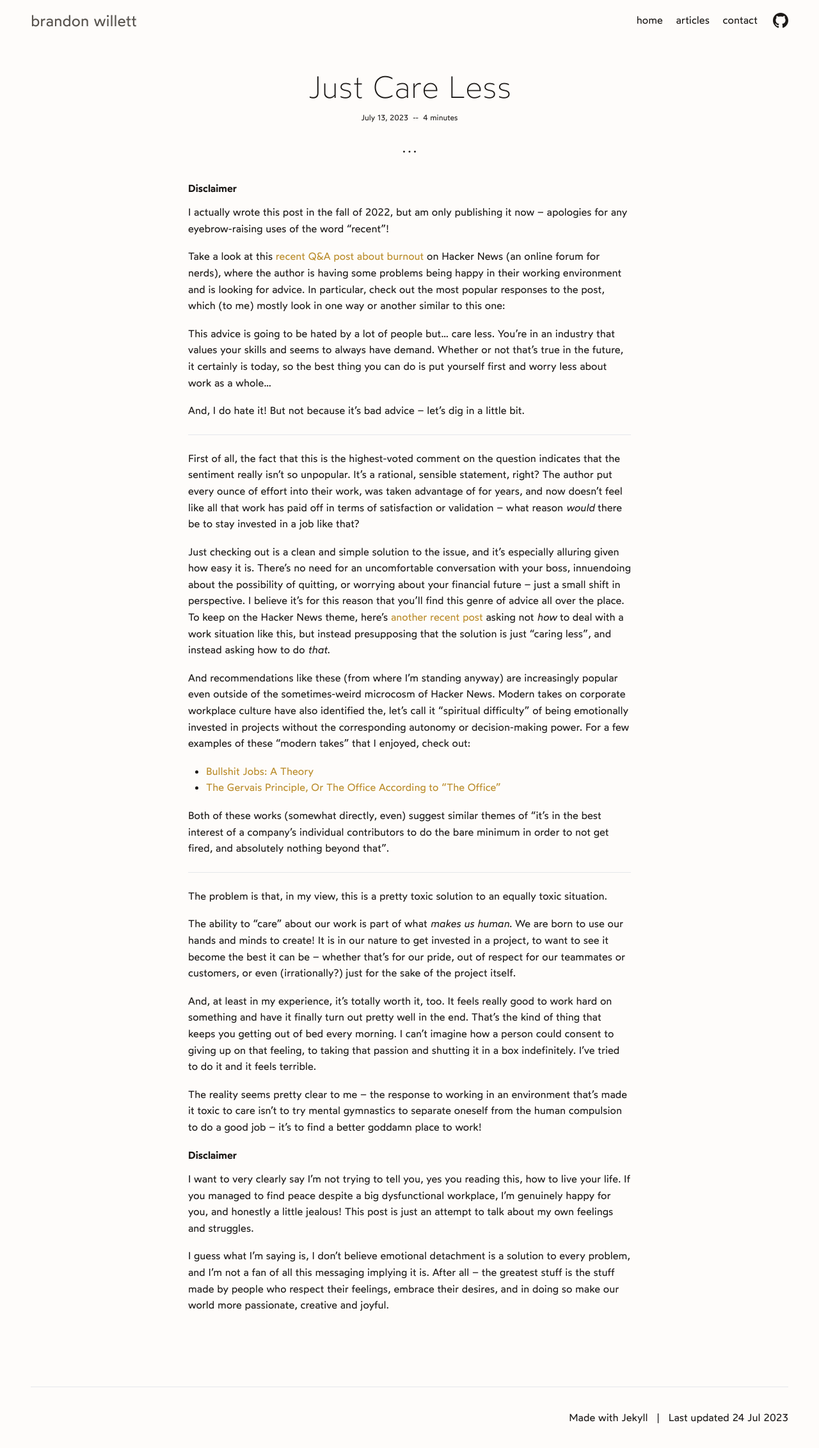
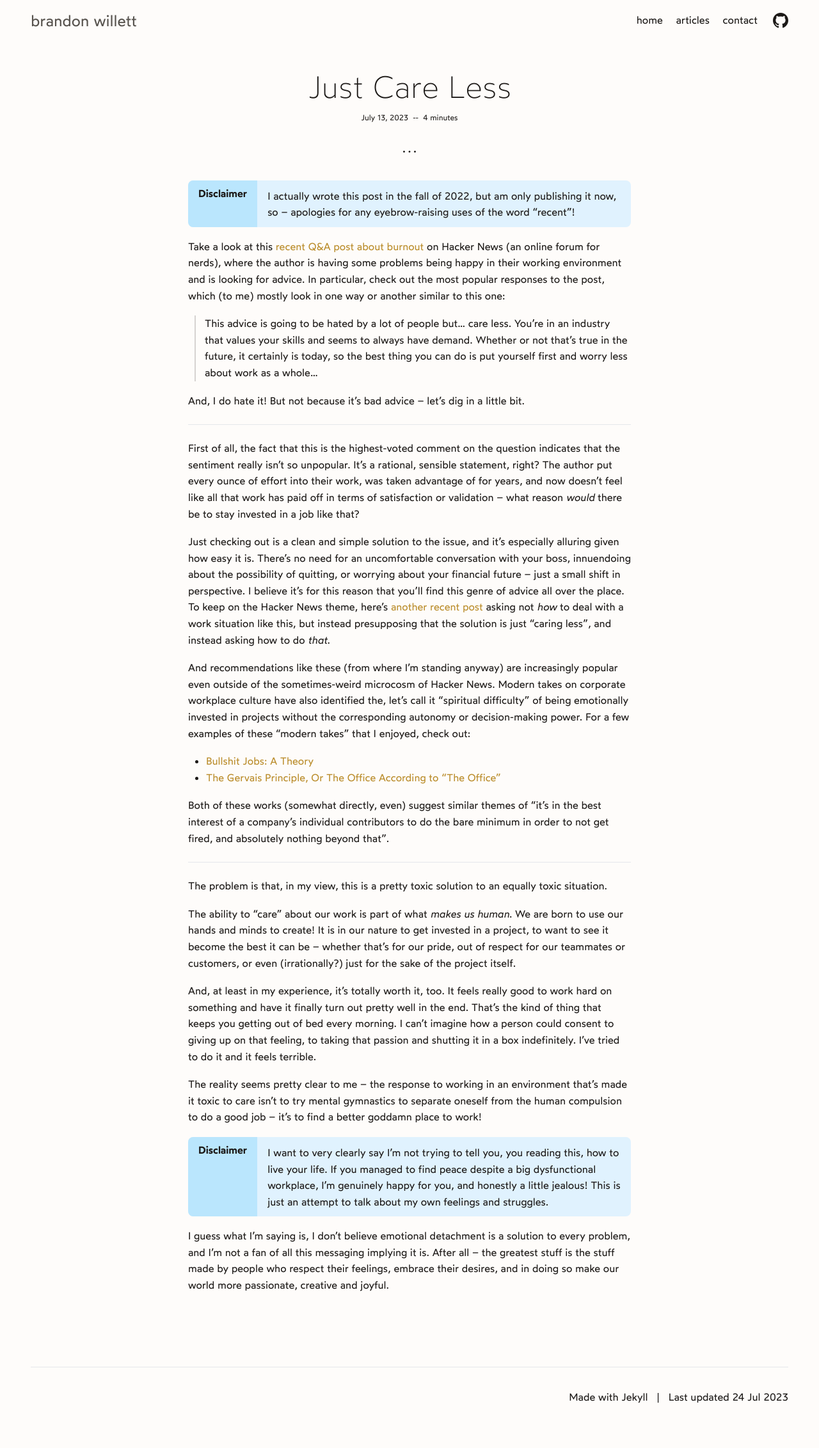
Before and after one commit to pickledish/pickledish.github.io, a Jekyll site: the page built from _posts/2023-07-13-care.md, in a window 1280 px wide. Shown: the whole page at 64% size. Built offline with Jekyll 4.4.1, drawn with Linux system fonts in a browser that asks for light colours; after the commit the page ends 2232 px from its top, so only the background shows below that.

Commit message:
fix blockquote, disclaimer

```diff
--- a/_includes/disclaimer.html
+++ b/_includes/disclaimer.html
@@ -1,8 +1,8 @@
-<article class="message is-{{ include.type }}">
-  <div class="message-header">
-    <span><b>Disclaimer</b></span>
+<div class="flex flex-col md:flex-row bg-sky-100 dark:bg-sky-700 rounded-lg mb-[18px]">
+  <div class="bg-sky-200 dark:bg-sky-800 rounded-t-lg md:rounded-l-lg md:rounded-r-none px-4 py-2">
+    <b>Disclaimer</b>
   </div>
-  <div class="message-body">
+  <div class="rounded-r-lg px-4 -mb-2">
     {{ include.content | markdownify }}
   </div>
-</article>
+</div>
--- a/_posts/2023-07-13-care.md
+++ b/_posts/2023-07-13-care.md
@@ -4,8 +4,8 @@ title: "Just Care Less"
 permalink: /posts/care/
 ---
 
-{% include disclaimer.html type="info" content="
-I actually wrote this post in the fall of 2022, but am only publishing it now -- apologies for any eyebrow-raising uses of the word \"recent\"!
+{% include disclaimer.html content="
+I actually wrote this post in the fall of 2022, but am only publishing it now, so -- apologies for any eyebrow-raising uses of the word \"recent\"!
 " %}
 
 Take a look at this [recent Q&A post about burnout](https://news.ycombinator.com/item?id=33260525) on Hacker News (an online forum for nerds), where the author is having some problems being happy in their working environment and is looking for advice. In particular, check out the most popular responses to the post, which (to me) mostly look in one way or another similar to this one:
@@ -37,8 +37,8 @@ And, at least in my experience, it's totally worth it, too. It feels really good
 
 The reality seems pretty clear to me -- the response to working in an environment that’s made it toxic to care isn’t to try mental gymnastics to separate oneself from the human compulsion to do a good job -- it’s to find a better goddamn place to work!
 
-{% include disclaimer.html type="warning" content="
-I want to very clearly say I'm not trying to tell you, yes you reading this, how to live your life. If you managed to find peace despite a big dysfunctional workplace, I'm genuinely happy for you, and honestly a little jealous! This post is just an attempt to talk about my own feelings and struggles.
+{% include disclaimer.html content="
+I want to very clearly say I'm not trying to tell you, you reading this, how to live your life. If you managed to find peace despite a big dysfunctional workplace, I'm genuinely happy for you, and honestly a little jealous! This is just an attempt to talk about my own feelings and struggles.
 " %}
 
 I guess what I'm saying is, I don't believe emotional detachment is a solution to every problem, and I'm not a fan of all this messaging implying it is. After all -- the greatest stuff is the stuff made by people who respect their feelings, embrace their desires, and in doing so make our world more passionate, creative and joyful.
--- a/assets/css/markdown.css
+++ b/assets/css/markdown.css
@@ -53,6 +53,12 @@ hr {
   margin: 24px 0 24px 0;
 }
 
+blockquote {
+  padding-left: 14px;
+  margin-left: 10px;
+  border-left: 2px solid #d6d3d1;
+}
+
 img {
   margin: 32px auto 32px auto;
 }
--- a/_layouts/index.html
+++ b/index.html
@@ -18,7 +18,7 @@
       <div class="flex flex-col md:flex-row items-center justify-around pt-4">
         <div class="py-2"><a href="/about/">about</a></div>
         <div class="py-2"><a href="/posts/">writing</a></div>
-        <div class="py-2"><a href="/projects/">stuff</a></div>
+        <div class="py-2"><a href="/bookshelf/">bookshelf</a></div>
         <div class="py-2"><a href="/contact/">contact</a></div>
         <div class="py-2"><a href="/assets/Resume.pdf">resume</a></div>
       </div>
```
Also changed, not shown: bookshelf.md (added, +7 -0 lines), index.md (deleted, +0 -4 lines), projects.md (deleted, +0 -19 lines), assets/css/tailwind.css.
